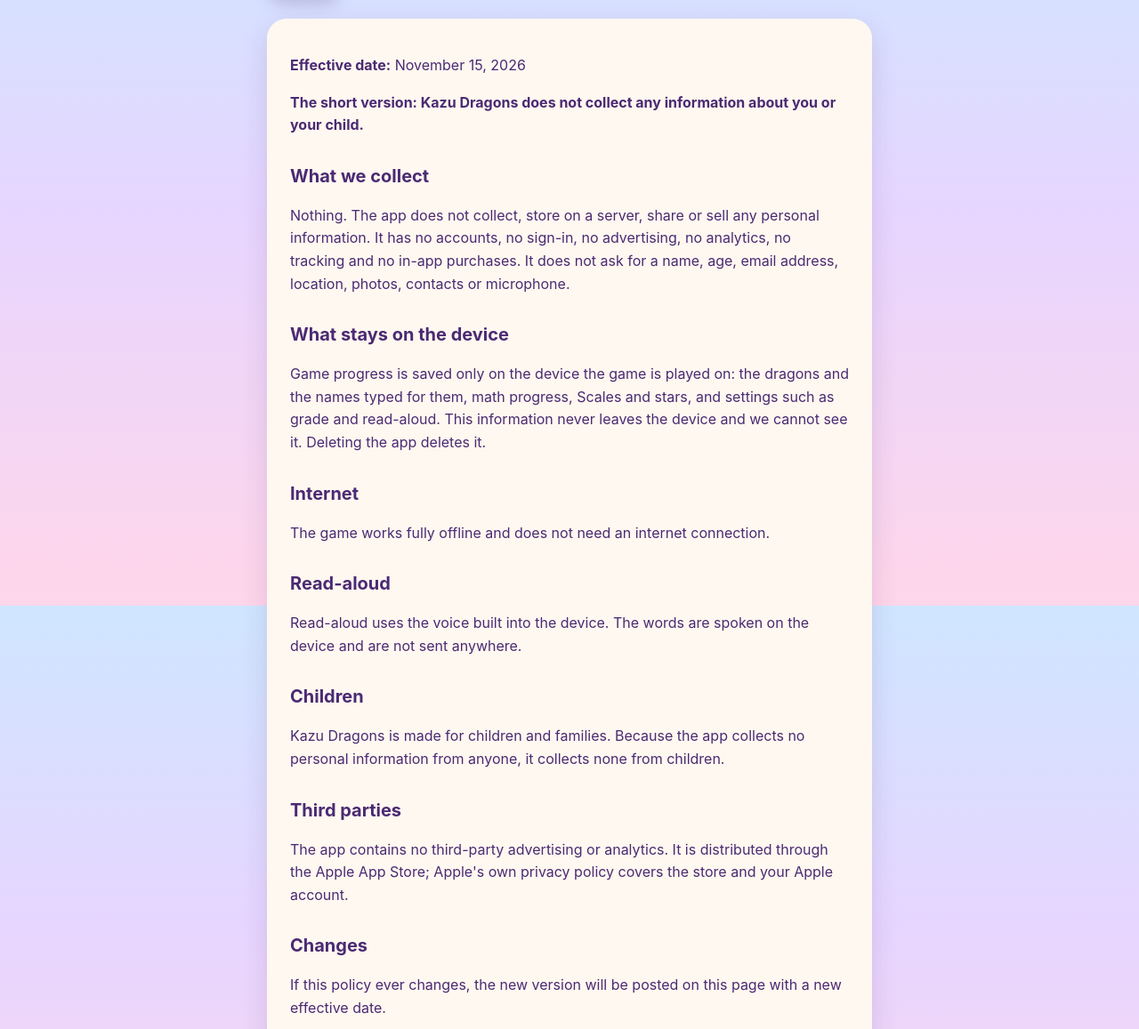
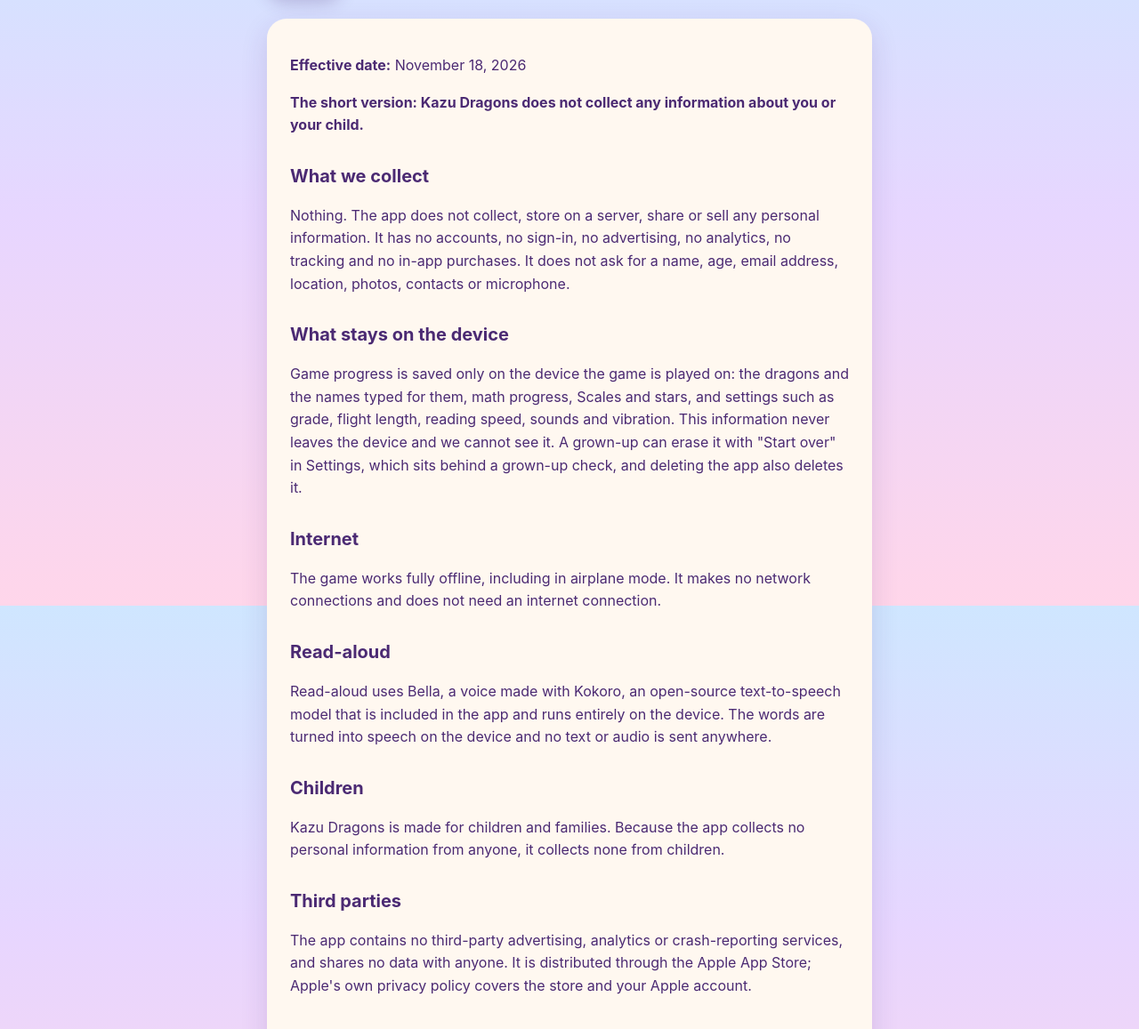
Before and after one commit to justinedwardvolmer/kazudragons-support, a plain HTML site: page privacy.html in a window 1280 px wide. Shown: the part 119-1276 px from the top of the page at 89% size. Drawn offline with Linux system fonts and the light colour scheme.

Commit message:
Privacy policy: on-device Kokoro voice, no network, Start over
Co-Authored-By: Claude Opus 5.5 <noreply@anthropic.com>
Claude-Session: https://claude.ai/code/session_01FDRQgkZmz26JySYNEZ84Jx

```diff
--- a/privacy.html
+++ b/privacy.html
@@ -10,26 +10,26 @@
 <main>
 <header><img src="icon.png" alt="Kazu Dragons app icon: a pink baby dragon"><h1>Kazu Dragons<br>Privacy Policy</h1></header>
 <div class="card">
-<p><strong>Effective date:</strong> November 15, 2026</p>
+<p><strong>Effective date:</strong> November 18, 2026</p>
 <p><strong>The short version: Kazu Dragons does not collect any information about you or your child.</strong></p>
 
 <h2>What we collect</h2>
 <p>Nothing. The app does not collect, store on a server, share or sell any personal information. It has no accounts, no sign-in, no advertising, no analytics, no tracking and no in-app purchases. It does not ask for a name, age, email address, location, photos, contacts or microphone.</p>
 
 <h2>What stays on the device</h2>
-<p>Game progress is saved only on the device the game is played on: the dragons and the names typed for them, math progress, Scales and stars, and settings such as grade and read-aloud. This information never leaves the device and we cannot see it. Deleting the app deletes it.</p>
+<p>Game progress is saved only on the device the game is played on: the dragons and the names typed for them, math progress, Scales and stars, and settings such as grade, flight length, reading speed, sounds and vibration. This information never leaves the device and we cannot see it. A grown-up can erase it with "Start over" in Settings, which sits behind a grown-up check, and deleting the app also deletes it.</p>
 
 <h2>Internet</h2>
-<p>The game works fully offline and does not need an internet connection.</p>
+<p>The game works fully offline, including in airplane mode. It makes no network connections and does not need an internet connection.</p>
 
 <h2>Read-aloud</h2>
-<p>Read-aloud uses the voice built into the device. The words are spoken on the device and are not sent anywhere.</p>
+<p>Read-aloud uses Bella, a voice made with Kokoro, an open-source text-to-speech model that is included in the app and runs entirely on the device. The words are turned into speech on the device and no text or audio is sent anywhere.</p>
 
 <h2>Children</h2>
 <p>Kazu Dragons is made for children and families. Because the app collects no personal information from anyone, it collects none from children.</p>
 
 <h2>Third parties</h2>
-<p>The app contains no third-party advertising or analytics. It is distributed through the Apple App Store; Apple's own privacy policy covers the store and your Apple account.</p>
+<p>The app contains no third-party advertising, analytics or crash-reporting services, and shares no data with anyone. It is distributed through the Apple App Store; Apple's own privacy policy covers the store and your Apple account.</p>
 
 <h2>Changes</h2>
 <p>If this policy ever changes, the new version will be posted on this page with a new effective date.</p>
```
